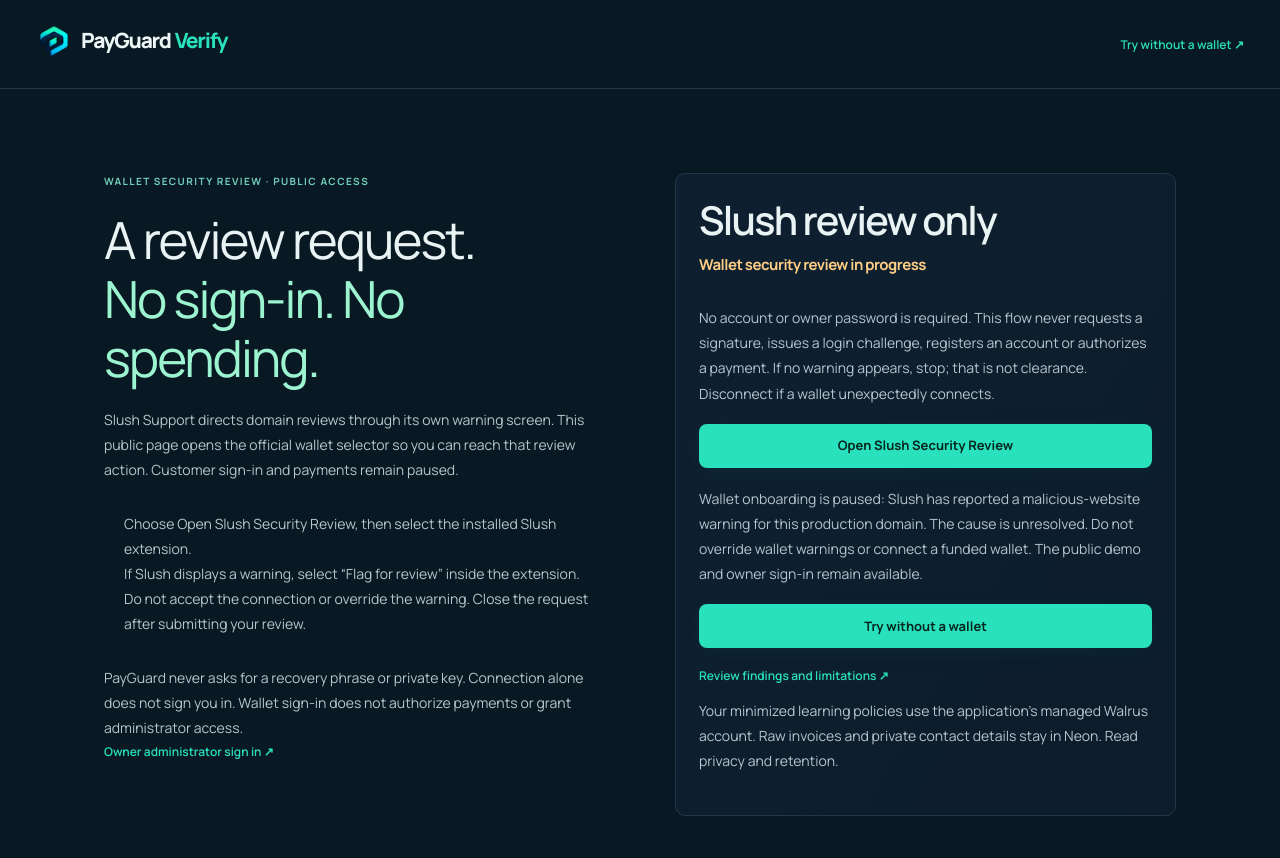
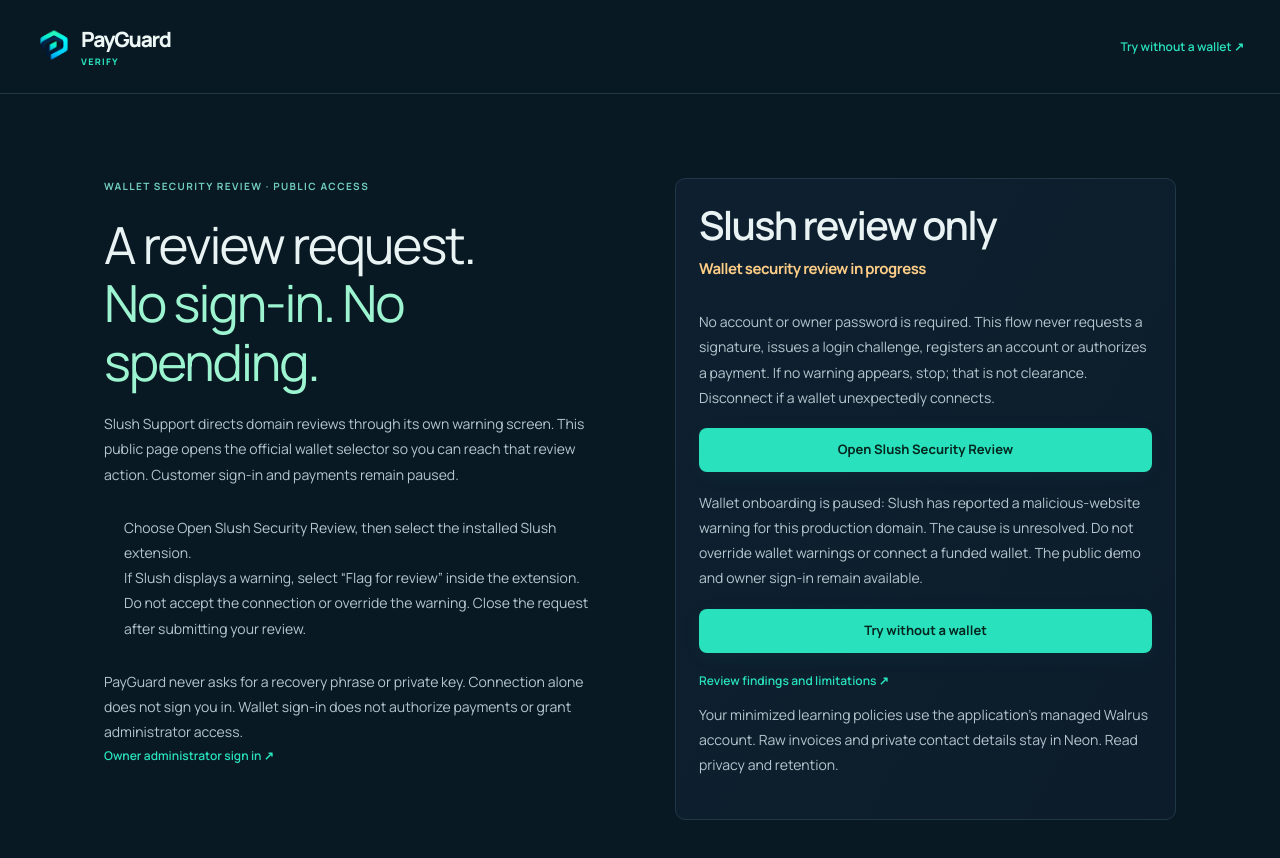
Before and after one commit to sopskistar/payguard-ai, a Next.js app: page /connect in a window 1280 px wide. Shown: the top 858 px of the page. Built offline with nearby package versions, Linux system fonts and the light colour scheme; no server answers.

Commit message:
Preserve the sidebar wordmark typography across shared branding

```diff
--- a/src/app/globals.css
+++ b/src/app/globals.css
@@ -883,8 +883,13 @@
   object-fit: contain;
 }
 .payguard-brand > span > span {
+  display: block;
+  font-size: 9px;
+  letter-spacing: 0.14em;
+  line-height: 1.2;
+  text-transform: uppercase;
   color: var(--mint);
-  margin-left: 4px;
+  margin: 0;
 }
 .sidebar-brand > .payguard-brand > span {
   color: #ecf6f5;
@@ -997,7 +1002,7 @@
   font-weight: 800;
   letter-spacing: -0.06em;
 }
-.sidebar-brand > span > span {
+.sidebar-brand > span:not(.payguard-brand) > span {
   color: var(--mint);
   margin-left: 4px;
 }
@@ -3651,7 +3656,7 @@
   }
 }
 /* PayGuard Verify: extends the preserved command center. */
-.sidebar-brand > span > span {
+.sidebar-brand > span:not(.payguard-brand) > span {
   display: block;
   font-size: 9px;
   letter-spacing: 0.14em;
```
Also changed, not shown: 1 other file (tests, documents, lock files or other folders).
